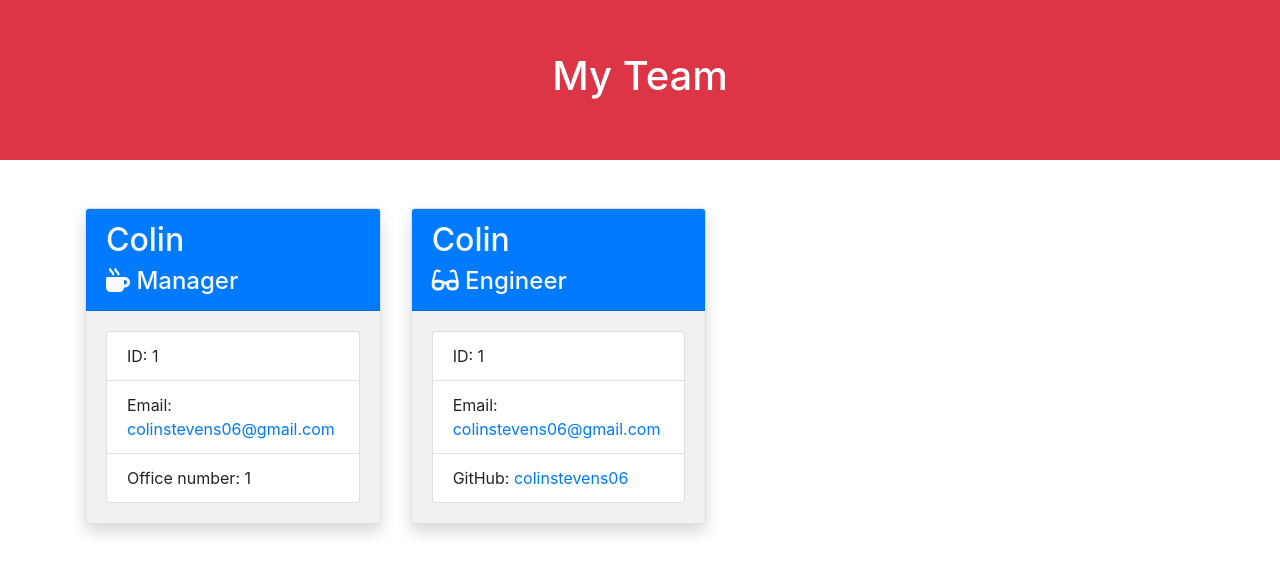
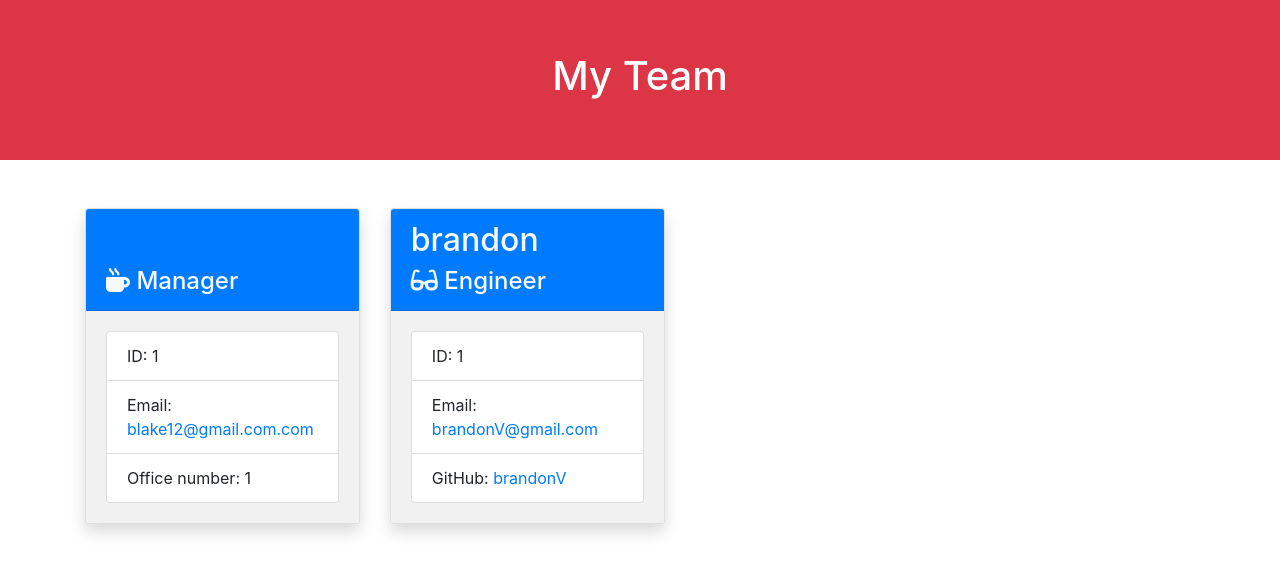
Before and after one commit to Doseofcarlos/TemplateEngine, a website: page temp/fullTeam.html in a window 1280 px wide. Drawn offline with nearby package versions, Linux system fonts and the light colour scheme.

Commit message:
template engine

```diff
--- a/temp/fullTeam.html
+++ b/temp/fullTeam.html
@@ -17,7 +17,7 @@
          crossorigin="anonymous"
       ></script>
 
-      <title>My Team Roster</title>
+      <title>My Team</title>
    </head>
    <body>
       <div
@@ -35,7 +35,7 @@
             <!-- manager card -->
             <div class="card shadow" style="width: 250px">
                <div class="card-header bg-primary text-light h2">
-                  Colin<br />
+                  <br />
                   <span class="h4">
                      <i class="fas fa-mug-hot"></i> Manager
                   </span>
@@ -45,8 +45,8 @@
                      <li class="list-group-item">ID: 1</li>
                      <li class="list-group-item">
                         Email:
-                        <a href="mailto:colinstevens06@gmail.com"
-                           >colinstevens06@gmail.com</a
+                        <a href="mailto:blake12@gmail.com"
+                           >blake12@gmail.com.com</a
                         >
                      </li>
                      <li class="list-group-item">Office number: 1</li>
@@ -57,7 +57,7 @@
             <!-- start of engineer card -->
             <div class="card shadow">
                <div class="card-header bg-primary text-light h2">
-                  Colin<br />
+                  brandon<br />
                   <span class="h4"
                      ><i class="fas fa-glasses"></i> Engineer</span
                   >
@@ -67,14 +67,14 @@
                      <li class="list-group-item">ID: 1</li>
                      <li class="list-group-item">
                         Email:
-                        <a href="mailto:colinstevens06@gmail.com"
-                           >colinstevens06@gmail.com</a
+                        <a href="mailto:brandonV@gmail.com"
+                           >brandonV@gmail.com</a
                         >
                      </li>
                      <li class="list-group-item">
                         GitHub:
-                        <a href="https://www.github.com/colinstevens06"
-                           >colinstevens06</a
+                        <a href="https://www.github.com/brandonV"
+                           >brandonV</a
                         >
                      </li>
                   </ul>
```
Also changed, not shown: temp/ManagerCD.html (+2 -2 lines), temp/engineerCD.html (+4 -4 lines), temp/internCD.html (+4 -4 lines).
